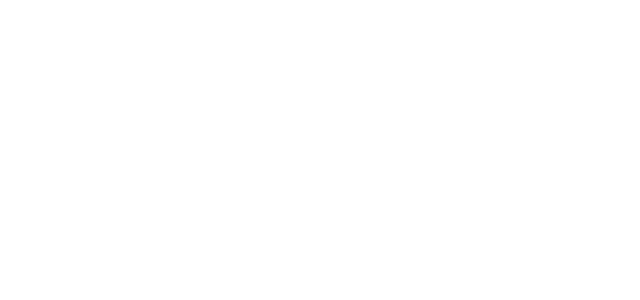
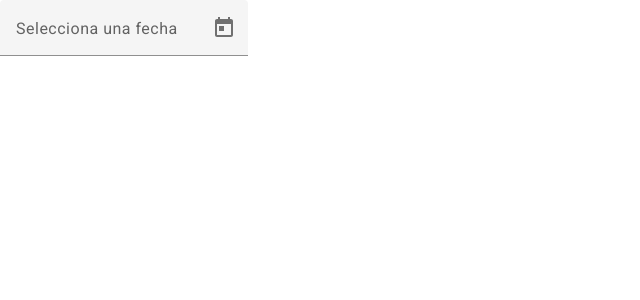
Before and after one commit to Tabuusito/MarketMate-frontend, an Angular app: page /fechaVentas in a window 1280 px wide. Before the commit this address led to /. Shown: the top 300 px of the page, without its empty margins (0-640 px from the left). Built offline with nearby package versions, Linux system fonts and the light colour scheme.

Commit message:
Pequeña refactorización

```diff
--- a/src/app/app.routes.ts
+++ b/src/app/app.routes.ts
@@ -4,6 +4,7 @@ import { InventarioComponent } from './vistas/inventario/inventario.component';
 import { EditarProductoComponent } from './vistas/editar-producto/editar-producto.component';
 import { CrearProductoComponent } from './vistas/crear-producto/crear-producto.component';
 import { VentaComponent } from './vistas/venta/venta.component';
+import { FechaVentasComponent } from './vistas/fecha-ventas/fecha-ventas.component';
 
 export const routes: Routes = [
   // { path: '**', component: PageNotFoundComponent },
@@ -12,5 +13,6 @@ export const routes: Routes = [
   { path: 'inventario/editar/:id', component: EditarProductoComponent },
   { path: 'inventario/crear', component: CrearProductoComponent },
   { path: 'venta', component: VentaComponent },
+  { path: 'fechaVentas', component: FechaVentasComponent }
   //{ path: '', redirectTo: '/inventario', pathMatch: 'full' }
 ];
--- a/src/app/vistas/editar-detalle/editar-detalle.component.ts
+++ b/src/app/vistas/editar-detalle/editar-detalle.component.ts
@@ -2,10 +2,6 @@ import { Component, Inject } from '@angular/core';
 import { MatDialogRef, MAT_DIALOG_DATA, MatDialogModule} from '@angular/material/dialog';
 import { CommonModule } from '@angular/common';
 import { FormsModule, ReactiveFormsModule } from '@angular/forms'; // Para formularios
-import { MatFormFieldModule } from '@angular/material/form-field'; // Para campos de formulario
-import { MatInputModule } from '@angular/material/input'; // Para inputs de Material
-import { MatButtonModule } from '@angular/material/button'; // Para botones de Material
-import { MatIconModule } from '@angular/material/icon'; // Si necesitas íconos
 import { detallesVentaI } from '../../modelos/detallesVenta.interface';
 
 
@@ -15,11 +11,8 @@ import { detallesVentaI } from '../../modelos/detallesVenta.interface';
   imports: [FormsModule,
             ReactiveFormsModule,
             CommonModule,
-            MatDialogModule,
-            MatFormFieldModule,
-            MatInputModule,
-            MatButtonModule,
-            MatIconModule],
+            MatDialogModule
+           ],
   templateUrl: './editar-detalle.component.html',
   styleUrl: './editar-detalle.component.css'
 })
--- /dev/null
+++ b/src/app/vistas/fecha-ventas/fecha-ventas.component.html
@@ -0,0 +1,6 @@
+<mat-form-field appearance="fill">
+    <mat-label>Selecciona una fecha</mat-label>
+    <input matInput [matDatepicker]="picker" (dateChange)="onDateChange($event.value)">
+    <mat-datepicker-toggle matSuffix [for]="picker"></mat-datepicker-toggle>
+    <mat-datepicker #picker></mat-datepicker>
+</mat-form-field>
--- /dev/null
+++ b/src/app/vistas/fecha-ventas/fecha-ventas.component.ts
@@ -0,0 +1,26 @@
+import { Component } from '@angular/core';
+import { MatDatepickerModule } from '@angular/material/datepicker';
+import { MatFormFieldModule } from '@angular/material/form-field';
+import { MatInputModule } from '@angular/material/input';
+import { MatNativeDateModule } from '@angular/material/core';
+
+@Component({
+  selector: 'app-fecha-ventas',
+  standalone: true,
+  imports: [MatDatepickerModule,
+    MatFormFieldModule,
+    MatInputModule,
+    MatNativeDateModule],
+  templateUrl: './fecha-ventas.component.html',
+  styleUrl: './fecha-ventas.component.css'
+})
+export class FechaVentasComponent {
+
+  fechaSeleccionada: Date = new Date;
+
+  onDateChange(newDate: Date) {
+    this.fechaSeleccionada = newDate;
+    // Aquí puedes realizar la petición al backend con la fecha seleccionada
+    console.log(`Fecha seleccionada: ${this.fechaSeleccionada}`);
+  }
+}
--- a/src/app/vistas/index/index.component.html
+++ b/src/app/vistas/index/index.component.html
@@ -10,7 +10,7 @@
   </div>
   <div class="row justify-content-center mt-3">
       <div class="col-2 text-center">
-          <button type="button" class="btn btn-warning btn-lg">Histórico Ventas</button>
+          <button type="button" class="btn btn-warning btn-lg" (click)="redirectFechaVentas()">Histórico Ventas</button>
       </div>
       <div class="col-2 text-center">
           <button type="button" class="btn btn-warning btn-lg">Histórico Cajas</button>
--- a/src/app/vistas/index/index.component.ts
+++ b/src/app/vistas/index/index.component.ts
@@ -19,4 +19,8 @@ export class IndexComponent {
   redirectVentas(){
     this.router.navigate(['venta']);
   }
+
+  redirectFechaVentas(){
+    this.router.navigate(['fechaVentas']);
+  }
 }
--- a/src/app/vistas/venta/venta.component.ts
+++ b/src/app/vistas/venta/venta.component.ts
@@ -1,5 +1,4 @@
 import { Component, ElementRef, ViewChild, AfterViewInit  } from '@angular/core';
-import { Router } from '@angular/router'
 import { CommonModule } from '@angular/common';
 import { FormsModule } from '@angular/forms';
 import { MatDialog } from '@angular/material/dialog';
@@ -26,7 +25,6 @@ export class VentaComponent implements AfterViewInit {
 
   constructor(private inventarioService: InventarioService,
               private ventaService: VentaService,
-              private router: Router,
               public dialog: MatDialog ) {
     this.venta = {
         id: 0,
@@ -37,9 +35,9 @@ export class VentaComponent implements AfterViewInit {
 }
 
 
-ngAfterViewInit() {
-  this.searchInputElement.nativeElement.focus();
-}
+  ngAfterViewInit() {
+    this.searchInputElement.nativeElement.focus();
+  }
 
   search(): void {
     this.inventarioService.getByRef(this.busqueda).pipe(
@@ -52,7 +50,6 @@ ngAfterViewInit() {
             return throwError(error);
         })
     ).subscribe(data => {
-        // Buscar si ya existe un detalle con este producto
         const detalleExistente = this.venta.detalles.find(detalle => detalle.producto.id === data.id);
 
         if (detalleExistente) {
@@ -107,8 +104,6 @@ ngAfterViewInit() {
         };
         this.busqueda = '';
 
-        //alert('Venta registrada con éxito.');
-
       }, error => {
         alert('Error inesperado, por favor, inténtalo de nuevo.')
         console.error('Error al guardar la venta', error);
```
Also changed, not shown: src/app/vistas/fecha-ventas/fecha-ventas.component.css (added), 1 other file (tests, documents, lock files or other folders).
